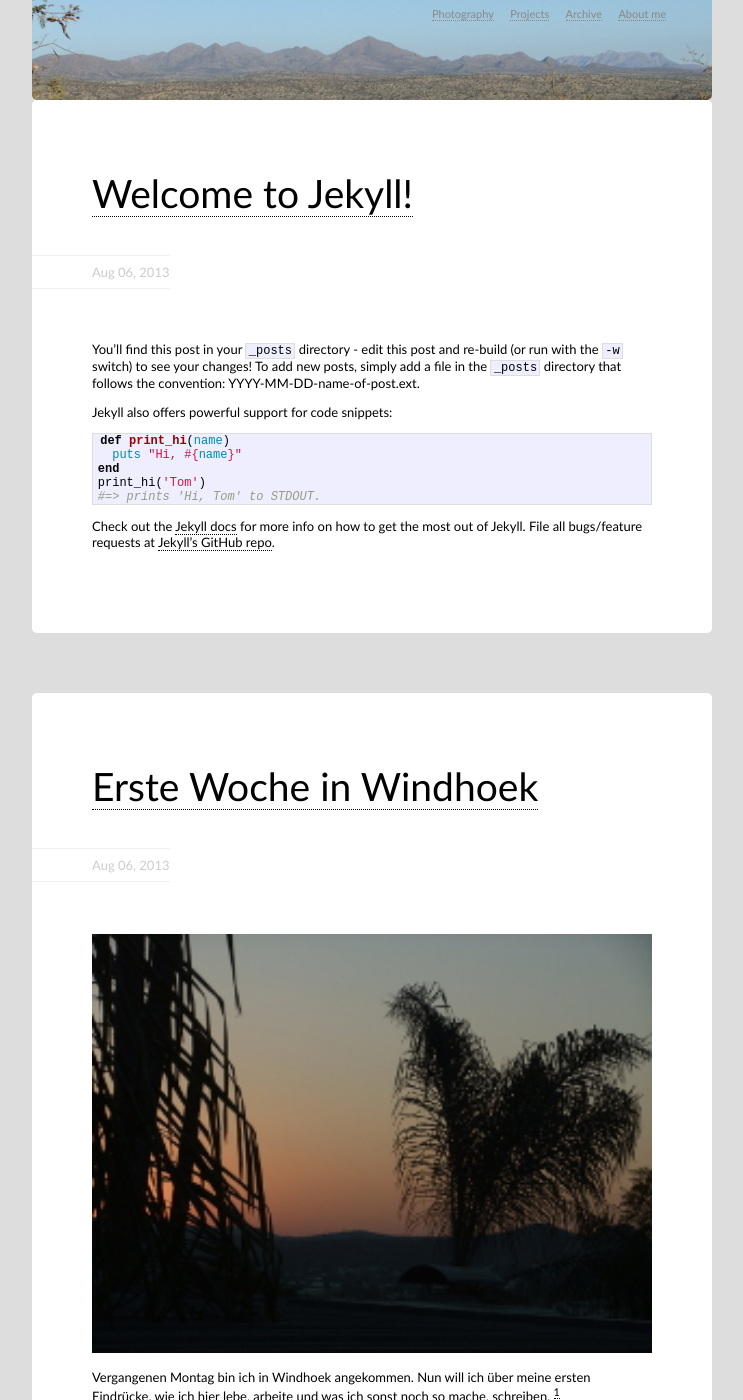
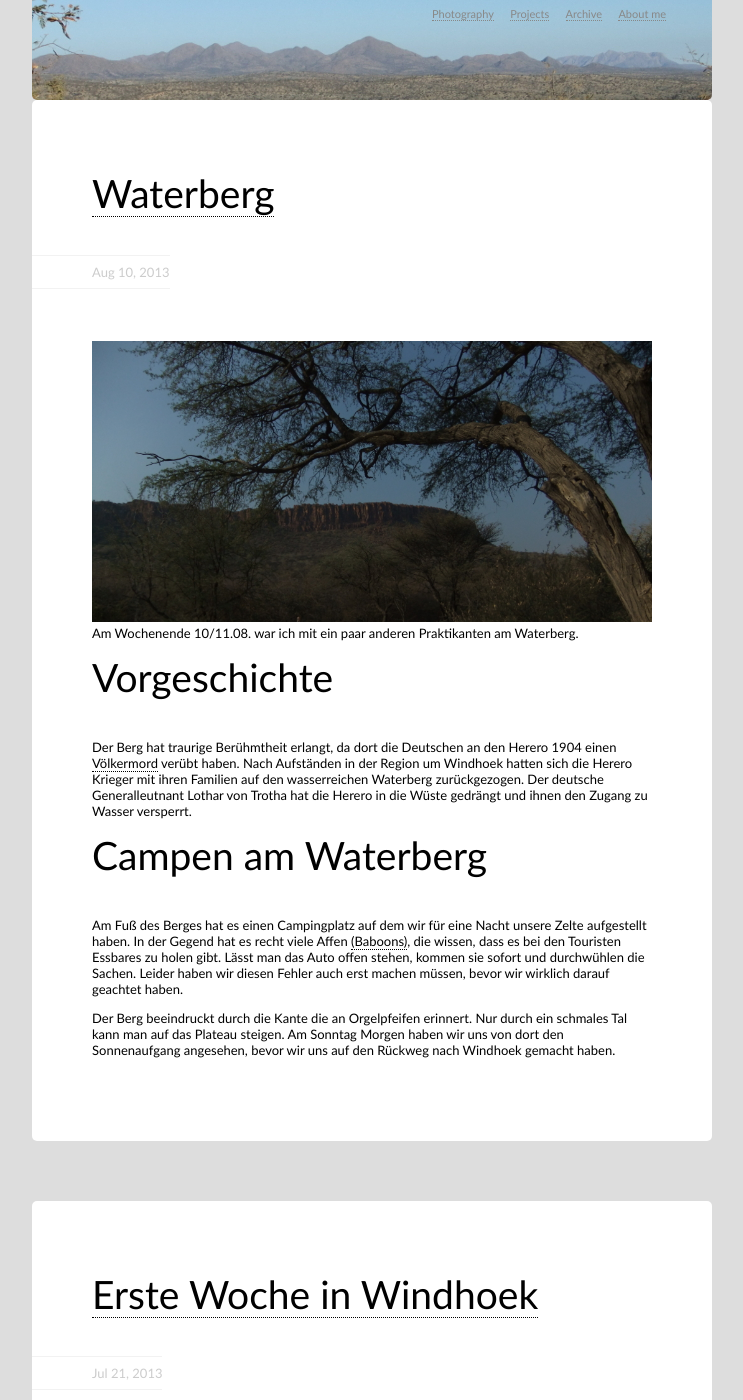
Before and after one commit to EnraH/EnraH.github.io, a Jekyll site: the page built from index.html, in a window 1280 px wide and 1400 px high. Shown: the whole window, without its empty margins (268-1011 px from the left). Built offline with Jekyll 4.4.1, drawn with Linux system fonts in a browser that asks for light colours; Markdown is read by kramdown in place of the engine named in the settings.

Commit message:
latest changes

```diff
--- a/_posts/2013-07-21-first-post.md
+++ b/_posts/2013-07-21-first-week.md
@@ -1,7 +1,7 @@
 ---
 layout: post
 title:  "Erste Woche in Windhoek"
-date:   2013-08-06 10:28:47
+date:   2013-07-21 10:28:47
 categories: Namibia
 ---
 
--- a/_posts/2013-08-06-welcome-to-jekyll.markdown
+++ /dev/null
@@ -1,24 +0,0 @@
----
-layout: post
-title:  "Welcome to Jekyll!"
-date:   2013-08-06 10:28:47
-categories: jekyll update
----
-
-You'll find this post in your `_posts` directory - edit this post and re-build (or run with the `-w` switch) to see your changes!
-To add new posts, simply add a file in the `_posts` directory that follows the convention: YYYY-MM-DD-name-of-post.ext.
-
-Jekyll also offers powerful support for code snippets:
-
-{% highlight ruby %}
-def print_hi(name)
-  puts "Hi, #{name}"
-end
-print_hi('Tom')
-#=> prints 'Hi, Tom' to STDOUT.
-{% endhighlight %}
-
-Check out the [Jekyll docs][jekyll] for more info on how to get the most out of Jekyll. File all bugs/feature requests at [Jekyll's GitHub repo][jekyll-gh].
-
-[jekyll-gh]: https://github.com/mojombo/jekyll
-[jekyll]:    http://jekyllrb.com
--- /dev/null
+++ b/_posts/2013-08-10-waterberg.md
@@ -0,0 +1,18 @@
+---
+layout: post
+title:  "Waterberg"
+date:   2013-08-10 10:28:47
+categories: Namibia
+---
+
+![Waterberg](pics/waterberg_01.JPG)
+Am Wochenende 10/11.08. war ich mit ein paar anderen Praktikanten am Waterberg.
+# Vorgeschichte
+
+Der Berg hat traurige Berühmtheit erlangt, da dort die Deutschen an den Herero 1904 einen [Völkermord](http://de.wikipedia.org/wiki/Schlacht_am_Waterberg) verübt haben. Nach Aufständen in der Region um Windhoek hatten sich die Herero Krieger mit ihren Familien auf den wasserreichen Waterberg zurückgezogen. Der deutsche Generalleutnant Lothar von Trotha hat die Herero in die Wüste gedrängt und ihnen den Zugang zu Wasser versperrt.
+
+# Campen am Waterberg
+
+Am Fuß des Berges hat es einen Campingplatz auf dem wir für eine Nacht unsere Zelte aufgestellt haben. In der Gegend hat es recht viele Affen [(Baboons)](), die wissen, dass es bei den Touristen Essbares zu holen gibt. Lässt man das Auto offen stehen, kommen sie sofort und durchwühlen die Sachen. Leider haben wir diesen Fehler auch erst machen müssen, bevor wir wirklich darauf geachtet haben.
+
+Der Berg beeindruckt durch die Kante die an Orgelpfeifen erinnert. Nur durch ein schmales Tal kann man auf das Plateau steigen. Am Sonntag Morgen haben wir uns von dort den Sonnenaufgang angesehen, bevor wir uns auf den Rückweg nach Windhoek gemacht haben.
```
Also changed, not shown: pics/waterberg_01.JPG (added).
